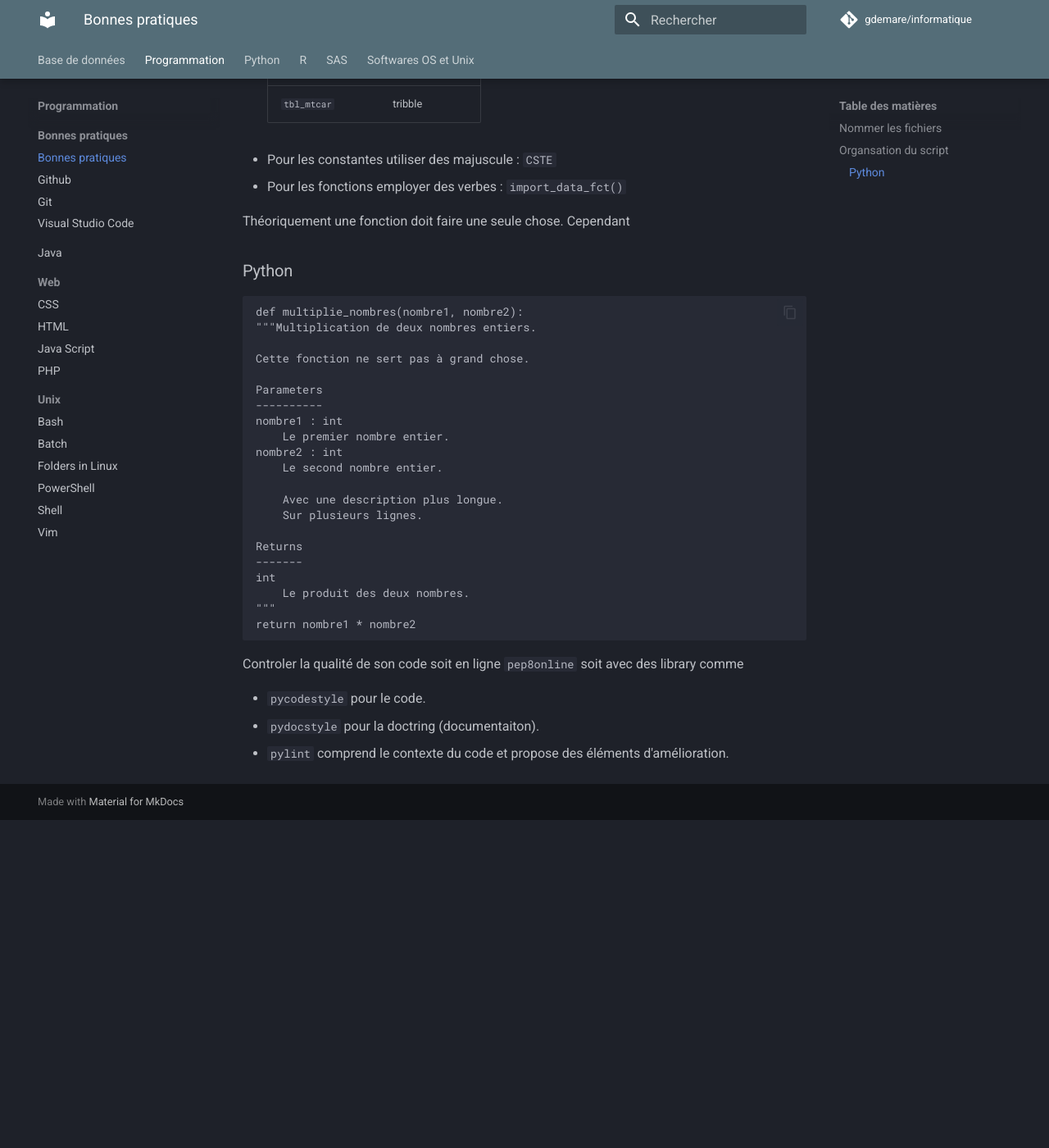
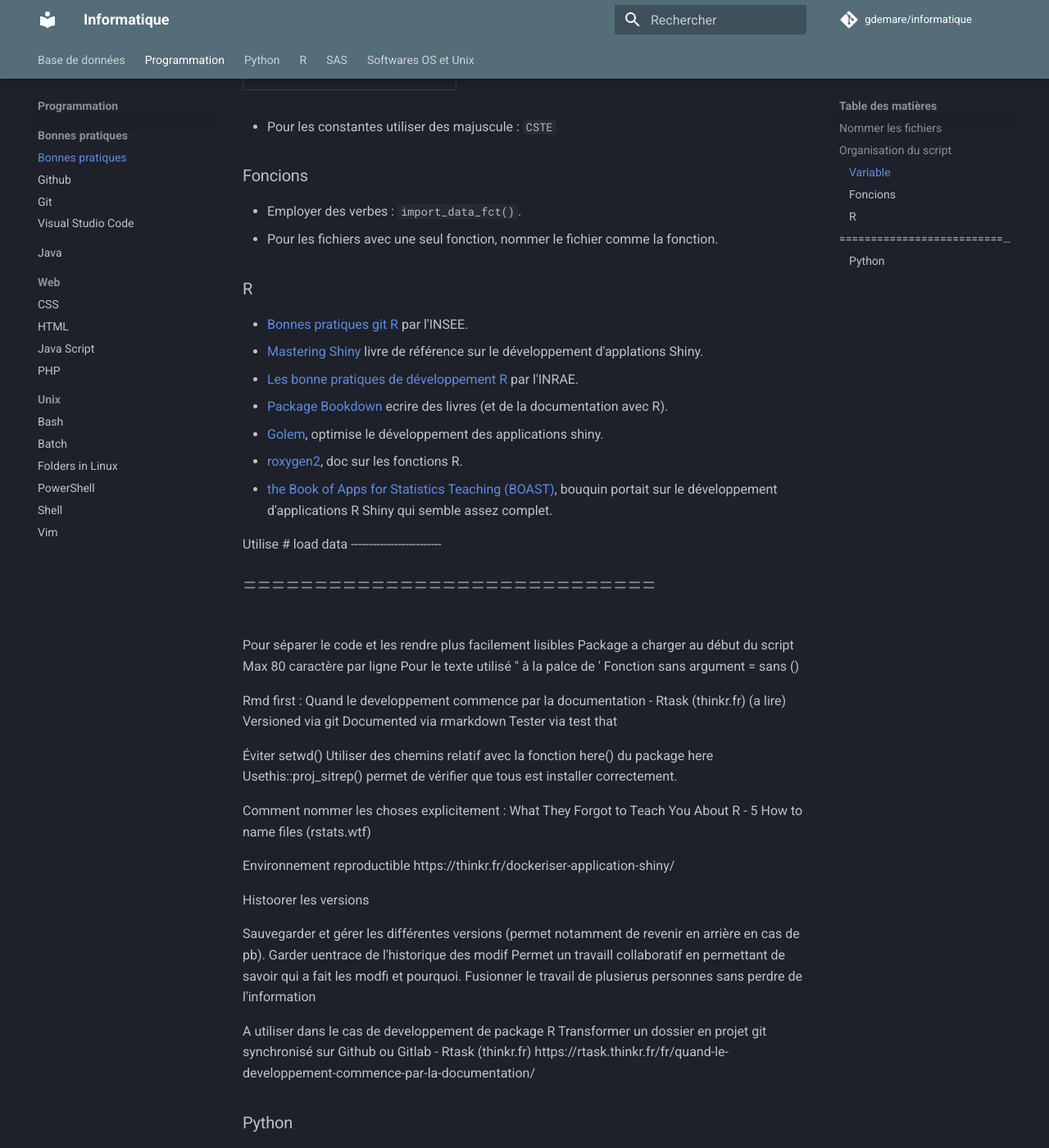
Before and after one commit to gdemare/Informatique, an MkDocs documentation site: the page built from docs/programming/bonnes-pratiques.md, in a window 1280 px wide and 1400 px high, scrolled down 1146 px. Shown: the whole window at 82% size. Built offline with MkDocs 1.6.1 and Material for MkDocs 9.7.7, drawn with Linux system fonts in a browser that asks for light colours; comment, search, counter and statistics services are not loaded; before the commit the page ends 2146 px from its top, so only the background shows below that; some of the changed text lies outside the part shown.

Commit message:
Update bonnes-pratiques.md

```diff
--- a/docs/programming/bonnes-pratiques.md
+++ b/docs/programming/bonnes-pratiques.md
@@ -5,35 +5,78 @@
 
 ## Nommer les fichiers
 
-* Pas d'espace mais `_` (éviter `moyenneAge`)
-* Des noms explicts et court.
+* Préférer avec la méthode snake (ma_fonction) à la place de camel (maFonction).
+* Des noms explicites et courts.
+* Ajouter un numéro pour les éléments ordonnés (`00_download.R`, `01_explore.R`).
 
-!!! examples
-    `00_download.R`, `01_explore.R`
+## Organisation du script
 
-## Organsation du script
-
-* `# Load data ---------------------------` utiliser pour séparer le code.
-* Pas d'espace entre pour les éléments entre parenthèse
+* Utiliser des séparateurs dans le code pour distinguer les différentes parties (`#--------------`).
+* Pas d'espace entre pour les éléments entre parenthèse.
 * Un espace uniquement après les virgules.
 * Se limiter à 80 caractères par ligne.
-* Nommer des variables. Choisir un nom explicit :
+* Nommer avec la méthode snake (ma_fonction) à la place de camel (maFonction).
 
-    * Pour les variables booléennes :
+### Variable
 
-    Nom            | Type
-    ---|---
-    `is_fraise`    | booélen
-    `bo_valide_annee` | vecteur booléen
-    `chr_letters`  | texte
-    `int_currency` | 1:10
-    `dt_mtcars`    | dataframe
-    `tbl_mtcar`    | tribble
+Nommer des variables avec un nom explicite et en anglais :
+
+Nom                | Type
+-------------------|---
+`is_fraise`        | booélen
+`bo_valide_annee`  | vecteur booléen
+`chr_letters`      | texte
+`int_currency`     | 1:10
+`df_mtcars`        | dataframe
+`dt_iris`          | data
 
 * Pour les constantes utiliser des majuscule : `CSTE`
-* Pour les fonctions employer des verbes : `import_data_fct()`
 
-Théoriquement une fonction doit faire une seule chose. Cependant
+### Foncions
+
+* Employer des verbes : `import_data_fct()`.
+* Pour les fichiers avec une seul fonction, nommer le fichier comme la fonction.
+
+### R
+
+* [Bonnes pratiques git R](https://inseefrlab.github.io/formation-bonnes-pratiques-git-R/) par l'INSEE.
+* [Mastering Shiny](https://mastering-shiny.org/index.html) livre de référence sur le développement d'applations Shiny.
+* [Les bonne pratiques de développement R](https://docs.sk8.inrae.fr/074-bonnespratiquesR.html) par l'INRAE.
+* [Package Bookdown](https://bookdown.org/) ecrire des livres (et de la documentation avec R).
+* [Golem](https://github.com/ThinkR-open/golem), optimise le développement des applications shiny.
+* [roxygen2](https://github.com/r-lib/roxygen2), doc sur les fonctions R.
+* [the Book of Apps for Statistics Teaching (BOAST)](https://educationshinyappteam.github.io/), bouquin portait sur le développement d'applications R Shiny qui semble assez complet.
+
+Utilise # load data -------------------------
+# =============================
+Pour séparer le code et les rendre plus facilement lisibles
+Package a charger au début du script
+Max 80 caractère par ligne
+Pour le texte utilisé " à la palce de '
+Fonction sans argument = sans ()
+
+Rmd first : Quand le developpement commence par la documentation - Rtask (thinkr.fr) (a lire)
+Versioned via git
+Documented via rmarkdown
+Tester via test that
+
+Éviter setwd()
+Utiliser des chemins relatif avec la fonction here() du package here
+Usethis::proj_sitrep() permet de vérifier que tous est installer correctement.
+
+Comment nommer les choses explicitement : What They Forgot to Teach You About R - 5  How to name files (rstats.wtf)
+
+Environnement reproductible https://thinkr.fr/dockeriser-application-shiny/
+
+Histoorer les versions
+
+Sauvegarder et gérer les différentes versions (permet notamment de revenir en arrière en cas de pb).
+Garder uentrace de l'historique des modif
+Permet un travaill collaboratif en permettant de savoir qui a fait les modfi et pourquoi. Fusionner le travail de plusierus personnes sans perdre de l'information
+
+A utiliser dans le cas de developpement de package R
+Transformer un dossier en projet git synchronisé sur Github ou Gitlab - Rtask (thinkr.fr)
+https://rtask.thinkr.fr/fr/quand-le-developpement-commence-par-la-documentation/
 
 ### Python
 
```
